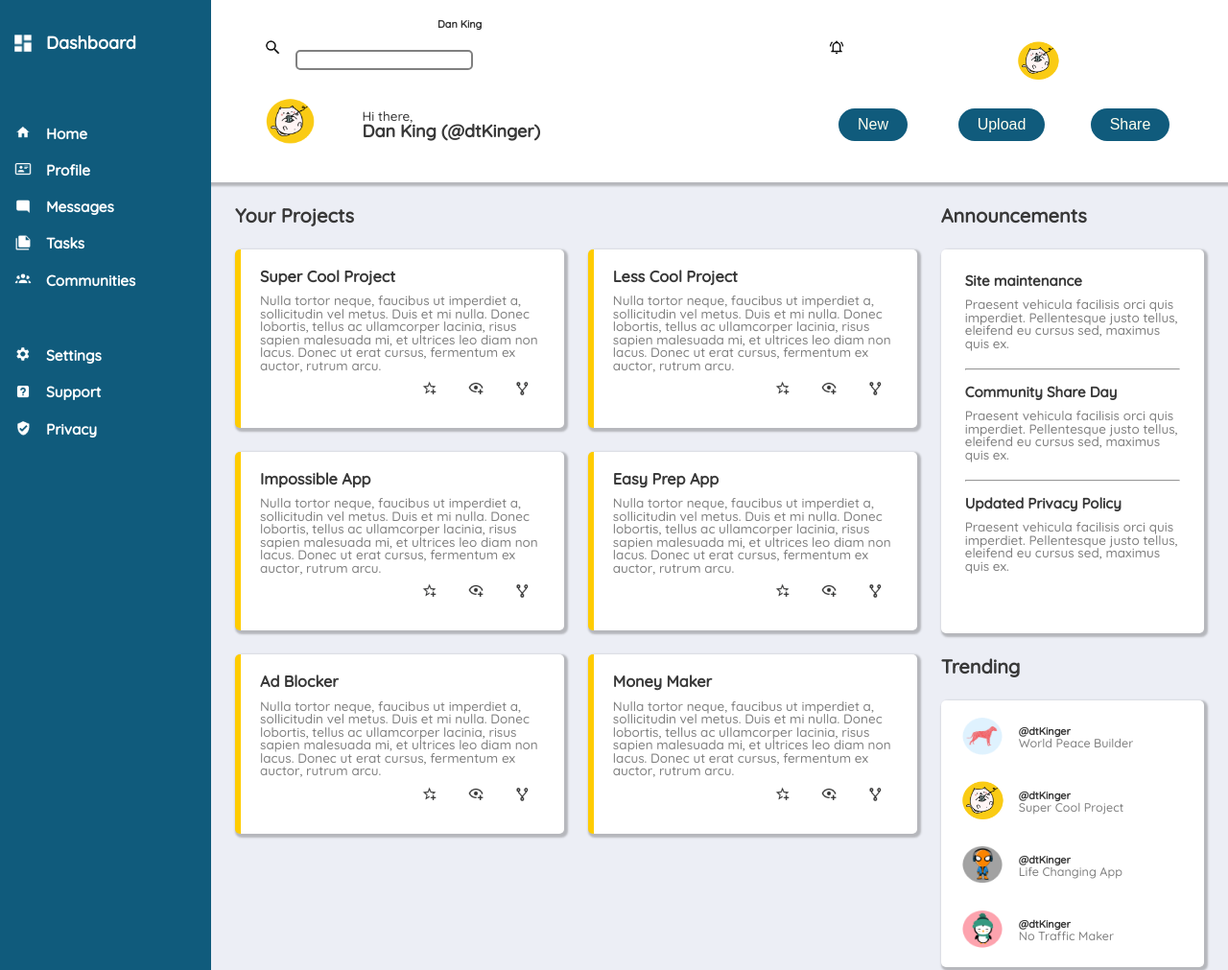
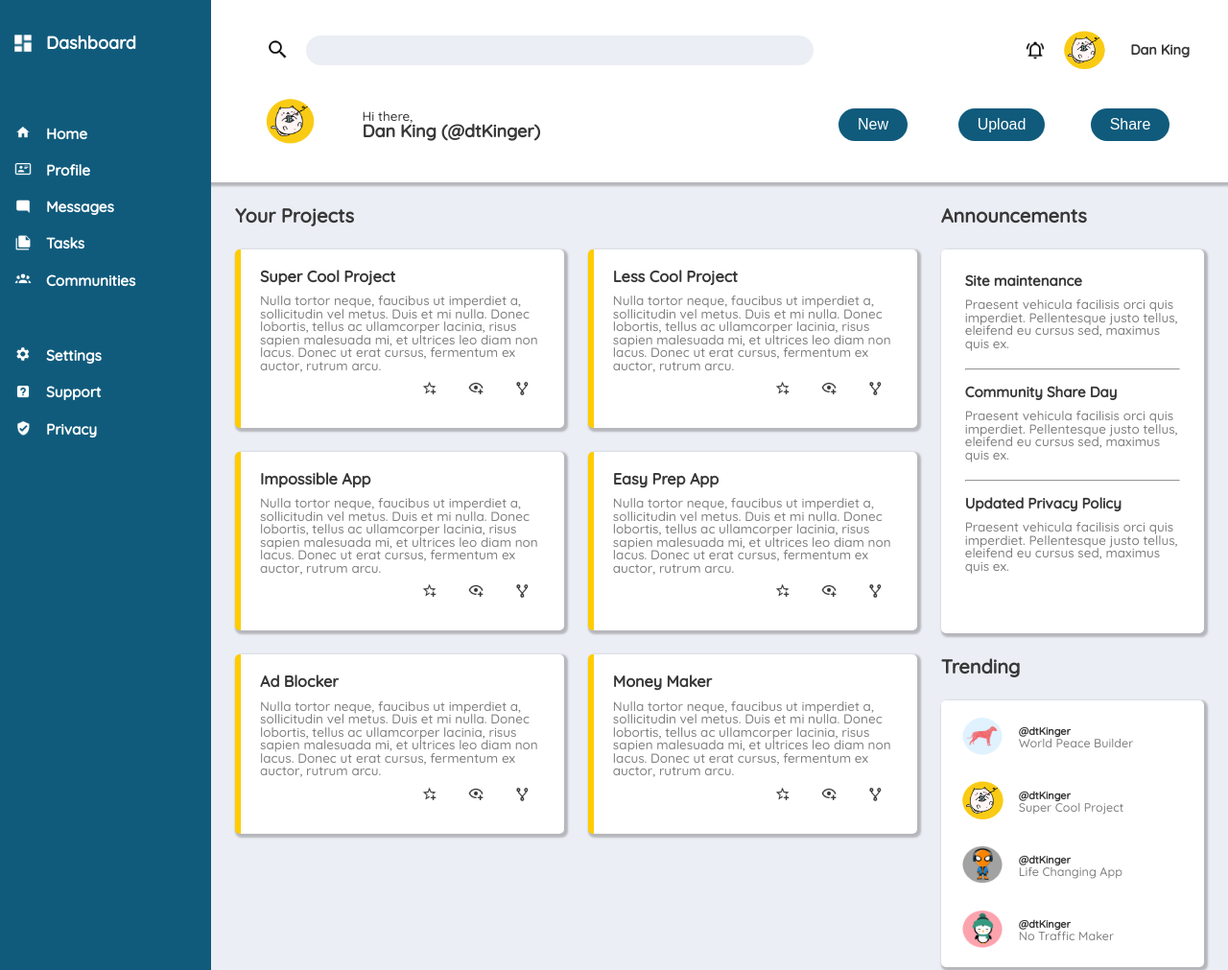
Before and after one commit to dtKinger/admin-dashboard-TOP, a plain HTML site: page index.html in a window 1280 px wide. Shown: the top 1011 px of the page at 96% size. Drawn offline with Linux system fonts and the light colour scheme.

Commit message:
row1 nested grid, minor flexbox

```diff
--- a/index.html
+++ b/index.html
@@ -12,17 +12,24 @@
 <body>
   <header>
     <div class="row1">
-      <span class="search-items"><label for="search"><img src="grid-assets/header/search.png" alt="Search icon" class="icon"></label><input id="#search" type="search"></span><span><img src="grid-assets/header/notification.png" alt="" class="icon"></span><span><img src="grid-assets/avatar.png" alt="" class="avatar"></span><span class="username">Dan King</span>
-      <p class="username-big"></p>
+      <div class="row1__left">
+        <label for="search"><img src="grid-assets/header/search.png" alt="Search icon" class="icon__medium"></label><input id="search" type="search">
+      </div>
+      <div class="row1__right">
+        <img src="grid-assets/header/notification.png" alt="" class="icon__medium">
+        <img src="grid-assets/avatar.png" alt="" class="avatar">
+        <span class="header-username">Dan King</span>
+      </div>
+
     </div>
     <div class="row2">
-      <div class="header__left">
+      <div class="row2__left">
         <span><img src="grid-assets/avatar.png" alt="Your profile avatar" class="avatar avatar__lg"></span>
         <span class="user-info flex">
           <span class="greeting">Hi there,<br><span class="username-big">Dan King (@dtKinger)</span> </span>
         </span>
       </div>
-      <div class="header__right">
+      <div class="row2__right">
         <div class="grid-btn"><button class="btn-new">New</button></div>
         <div class="grid-btn"><button class="btn-upload">Upload</button></div>
         <div class="grid-btn"><button class="btn-share">Share</button></div>
--- a/style.css
+++ b/style.css
@@ -187,13 +187,15 @@ input:-webkit-autofill{
 }
 
 input[type="search"]{
-  border: 2px solid gray;
-  border-radius: 5px;
+  border: none;
+  background-color: rgba(191, 199, 222, 0.3);
+  border-radius: 20px;
+  padding: 8px;
 }
 
 button{
   background-color: #105b7c;
-  color: ivory;
+  color: white;
   font-size: 16px;
   padding: 8px 20px;
   border-radius: 20px;
@@ -342,6 +344,11 @@ a:hover{
   margin: 4px 10px;
 }
 
+.icon__medium{
+  width: 26px;
+  height: 26px;
+}
+
 .avatar{
   display: inline-block;
   width: 48px;
@@ -424,8 +431,33 @@ a:hover{
   grid-template-columns: repeat(5, 1fr);
 }
 
-.search-items{
+.row1__left{
   grid-column: 1 / 4;
+  display: grid;
+  grid-template-columns: 1fr 9fr;
+}
+
+.row1__right{
+  grid-column: 4 / 6;
+  display: flex;
+  justify-content: flex-end;
+  align-items: center;
+}
+
+#search{
+  height: min-content;
+  align-self: center;
+}
+
+.header-username{
+  font-size: 0.8rem;
+  font-weight: bold;
+  padding: 8px 0px 8px 10px;
+}
+
+label{
+  align-self: center;
+  justify-self: center;
 }
 
 .row2{
@@ -436,13 +468,13 @@ a:hover{
   grid-template-columns: repeat(5, 1fr);
 }
 
-.header__left{
+.row2__left{
   grid-column: 1 / 4;
   display: grid;
   grid-template-columns: repeat(5, 1fr);
 }
 
-.header__right{
+.row2__right{
   grid-column: 4 / 6;
 
   display: grid;
```
